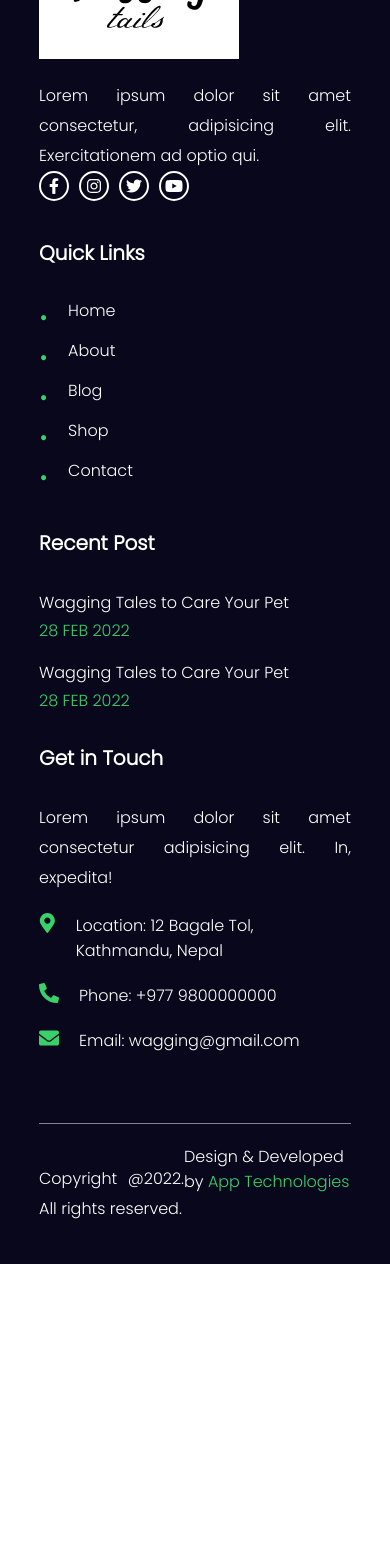
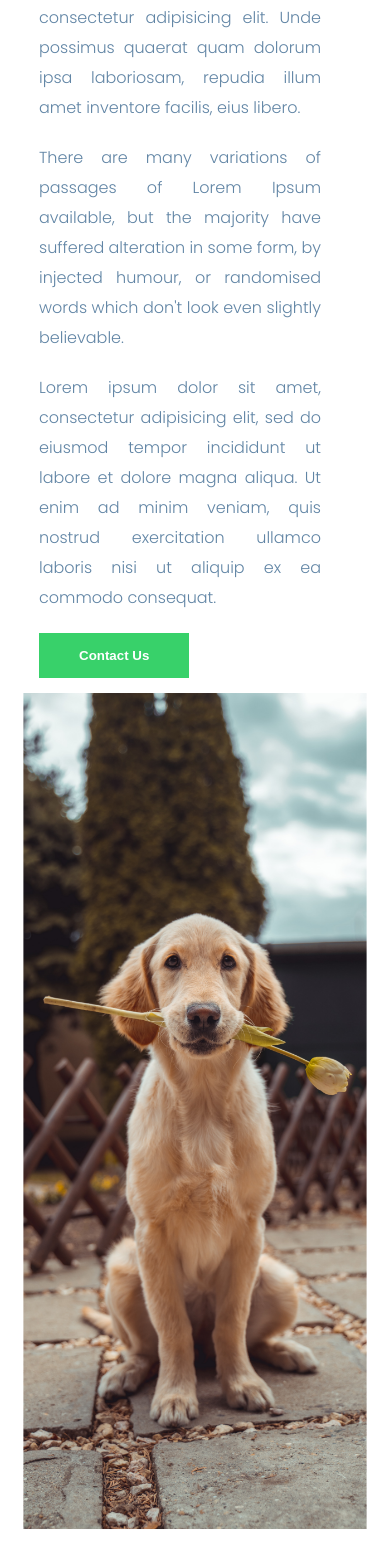
Before and after one commit to Sarin-Bhattarai/petcare-landingPage, a React (Create React App) app: page /about in a window 390 px wide. Shown: the part 356-1924 px from the top of the page. Before the commit the page ends 1620 px from the top, so only its background shows below. Built offline with nearby package versions, Linux system fonts and the light colour scheme.

Commit message:
feat(changes on main-component)

```diff
--- a/src/App.css
+++ b/src/App.css
@@ -28,53 +28,53 @@ a {
 @media screen and (max-width: 768px) {
   .left,
   .right {
-    width: 100%;
+    width: 100% !important;
   }
 
   .home .container {
-    flex-direction: column;
-    flex-direction: column-reverse;
+    flex-direction: column !important;
+    flex-direction: column-reverse !important;
   }
 
   .home {
-    height: 134vh;
+    min-height: 90vh !important;
   }
 
   .home .img {
-    width: 100%;
-    height: 100%;
-    position: relative;
+    width: 100% !important;
+    height: 100% !important;
+    position: relative !important;
   }
 
   .home img {
-    width: 100%;
-    height: 100%;
-    position: relative;
-    transform: scale(1);
+    width: 100% !important;
+    height: 100% !important;
+    position: relative !important;
+    transform: scale(1) !important;
   }
 
   .grid {
-    grid-template-columns: repeat(1, 1fr);
+    grid-template-columns: repeat(1, 1fr) !important;
+  }
+
+  .about {
+    min-height: 200vh !important;
   }
 
   .about .container {
-    flex-direction: column;
-    margin-top: -15%;
+    flex-direction: column !important;
+    margin-top: -5% !important;
   }
 
   .about .img {
-    width: 100%;
-    height: 100%;
+    width: 100% !important;
+    height: 100% !important;
   }
 
   .about img {
-    object-fit: cover;
-    width: 100%;
-    margin-top: 10%;
-  }
-
-  .services .container .heading {
-    margin-top: 125%;
+    object-fit: cover !important;
+    width: 100% !important;
+    margin-top: 10% !important;
   }
 
   .wrapper .container {
@@ -82,101 +82,61 @@ a {
   }
 
   footer .grid1 {
-    grid-template-columns: repeat(1, 1fr);
-  }
-
-  .blog .container {
-    margin-top: -90%;
+    grid-template-columns: repeat(1, 1fr) !important;
   }
 
   p {
-    text-align: justify;
+    text-align: justify !important;
   }
 }
 
-@media screen and (max-width: 667px) {
-  .services .container .heading {
-    margin-top: 135%;
+@media screen and (max-width: 600px) {
+  .about {
+    min-height: 220vh !important;
+  }
+
+  .about img {
+    margin-top: 15% !important;
   }
 }
 
-@media screen and (max-width: 620px) {
-  .services .container .heading {
-    margin-top: 155%;
+@media screen and (max-width: 457px) {
+  .about {
+    min-height: 230vh !important;
   }
 
-  .blog .container {
-    margin-top: -112%;
+  .about img {
+    margin-top: 17% !important;
   }
 }
 
-@media screen and (max-width: 530px) {
-  .services .container .heading {
-    margin-top: 177%;
-  }
-
-  .blog .container {
-    margin-top: -130%;
+@media screen and (max-width: 418px) {
+  .about {
+    min-height: 240vh !important;
   }
 
   .about img {
-    margin-top: 15%;
+    margin-top: 17% !important;
   }
 }
 
-@media screen and (max-width: 467px) {
-  .services .container .heading {
-    margin-top: 200%;
-  }
-
-  .blog .container {
-    margin-top: -150%;
+@media screen and (max-width: 382px) {
+  .about {
+    min-height: 250vh !important;
   }
 
   .about img {
-    margin-top: 18%;
-  }
-
-  .about .container {
-    margin-top: -25%;
+    margin-top: 17% !important;
   }
 }
 
-@media screen and (max-width: 425px) {
-  .services .container .heading {
-    margin-top: 220%;
+@media screen and (max-width: 363px) {
+  .about {
+    min-height: 260vh !important;
   }
 
-  .blog .container {
-    margin-top: -170%;
-  }
-}
-
-@media screen and (max-width: 398px) {
-  .services .container .heading {
-    margin-top: 248%;
-  }
-
-  .blog .container {
-    margin-top: -190%;
-  }
-
-  .about .container {
-    margin-top: -40%;
-  }
-}
-
-@media screen and (max-width: 376px) {
-  .services .container .heading {
-    margin-top: 250%;
-  }
-
-  .blog .container {
-    margin-top: -195%;
-  }
-
-  .about .container {
-    margin-top: -18%;
+  .about img {
+    margin-top: 17% !important;
   }
 }
 
--- a/src/App.js
+++ b/src/App.js
@@ -1,8 +1,12 @@
 import React from "react";
 import Header from "./components/home/header/Header";
 import { BrowserRouter as Router, Switch, Route } from "react-router-dom";
-import HomePages from "./components/pageContent/HomePages";
 import "./App.css";
+import Home from "./components/home/homes/Home";
+import About from "./components/home/about/About";
+import Services from "./components/home/services/Service";
+import Blog from "./components/blog/Blog";
+import Contact from "./components/contact/Contact";
 import Footer from "./components/footer/Footer";
 
 const App = () => {
@@ -11,10 +15,12 @@ const App = () => {
       <Router>
         <Header />
         <Switch>
-          <Route path="/" exact component={HomePages} />
+          <Route path="/" exact component={Home} />
+          <Route path="/about" exact component={About} />
+          <Route path="/services" exact component={Services} />
+          <Route path="/blog" exact component={Blog} />
+          <Route path="/contact" exact component={Contact} />
         </Switch>
-        <br />
-        <br />
         <Footer />
       </Router>
     </>
--- a/src/components/contact/Contact.jsx
+++ b/src/components/contact/Contact.jsx
@@ -122,6 +122,7 @@ const Contact = () => {
           </div>
         </div>
       </section>
+      <br />
     </>
   );
 };
--- a/src/components/footer/Footer.jsx
+++ b/src/components/footer/Footer.jsx
@@ -33,11 +33,11 @@ const Footer = () => {
           <div className="box">
             <h2>Quick Links</h2>
             <ul>
-              <li>Home</li>
               <li>About</li>
               <li>Blog</li>
               <li>Shop</li>
               <li>Contact</li>
+              <li>Privacy</li>
             </ul>
           </div>
 
--- a/src/components/home/header/Header.jsx
+++ b/src/components/home/header/Header.jsx
@@ -18,7 +18,9 @@ const Header = () => {
       <header className="header">
         <div className="container flex">
           <div className="logo">
-            <img src={logo} alt="logo" />
+            <a href="/">
+              <img src={logo} alt="logo" />
+            </a>
           </div>
           <div className="nav">
             <ul
--- a/src/components/pageContent/HomePages.jsx
+++ /dev/null
@@ -1,22 +0,0 @@
-import React from "react";
-import Blog from "../blog/Blog";
-import Contact from "../contact/Contact";
-import About from "../home/about/About";
-import Home from "../home/homes/Home";
-import Service from "../home/services/Service";
-import Wrapper from "../home/wrapper/Wrapper";
-
-const HomePages = () => {
-  return (
-    <>
-      <Home />
-      <About />
-      <Service />
-      <Wrapper />
-      <Blog />
-      <Contact />
-    </>
-  );
-};
-
-export default HomePages;
--- a/src/utils/css/about.css
+++ b/src/utils/css/about.css
@@ -1,3 +1,7 @@
+.about {
+  min-height: 90vh;
+}
+
 .mtop {
   margin-top: 50px;
 }
--- a/src/utils/css/blog.css
+++ b/src/utils/css/blog.css
@@ -1,3 +1,7 @@
+.blog {
+  min-height: 90vh;
+}
+
 .blog .text {
   margin: 0;
   margin-top: -6px;
--- a/src/utils/css/home.css
+++ b/src/utils/css/home.css
@@ -13,7 +13,7 @@
 }
 
 .home {
-  height: 90vh;
+  min-height: 90vh;
 }
 
 .home .img {
@@ -29,7 +29,6 @@
   height: 90vh;
   width: 100%;
   object-fit: contain;
-  /* background-attachment: fixed; */
   transform: scale(1.1);
 }
 
--- a/src/utils/css/services.css
+++ b/src/utils/css/services.css
@@ -1,6 +1,7 @@
 .services {
   background-color: #f8f9fe;
   padding: 50px 0;
+  min-height: 90vh;
 }
 
 .services .box {
```
